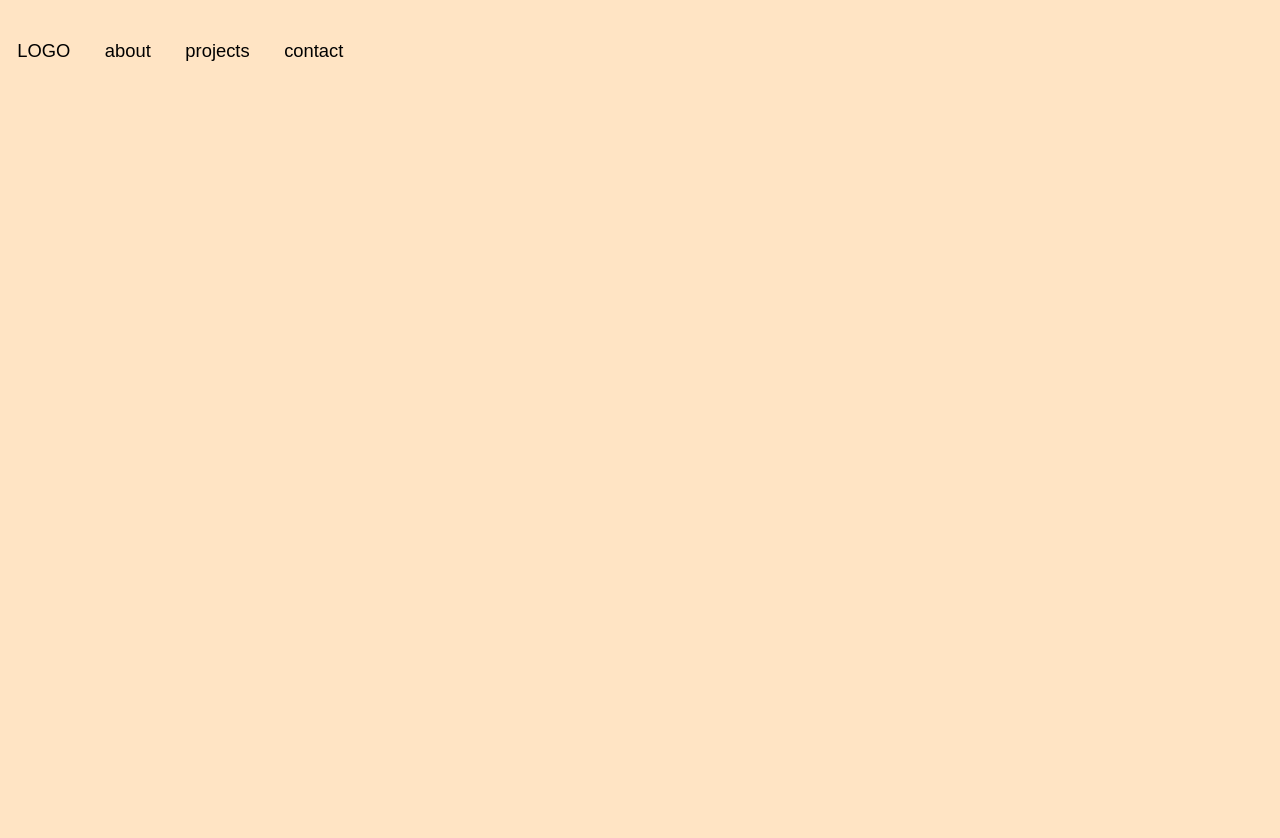
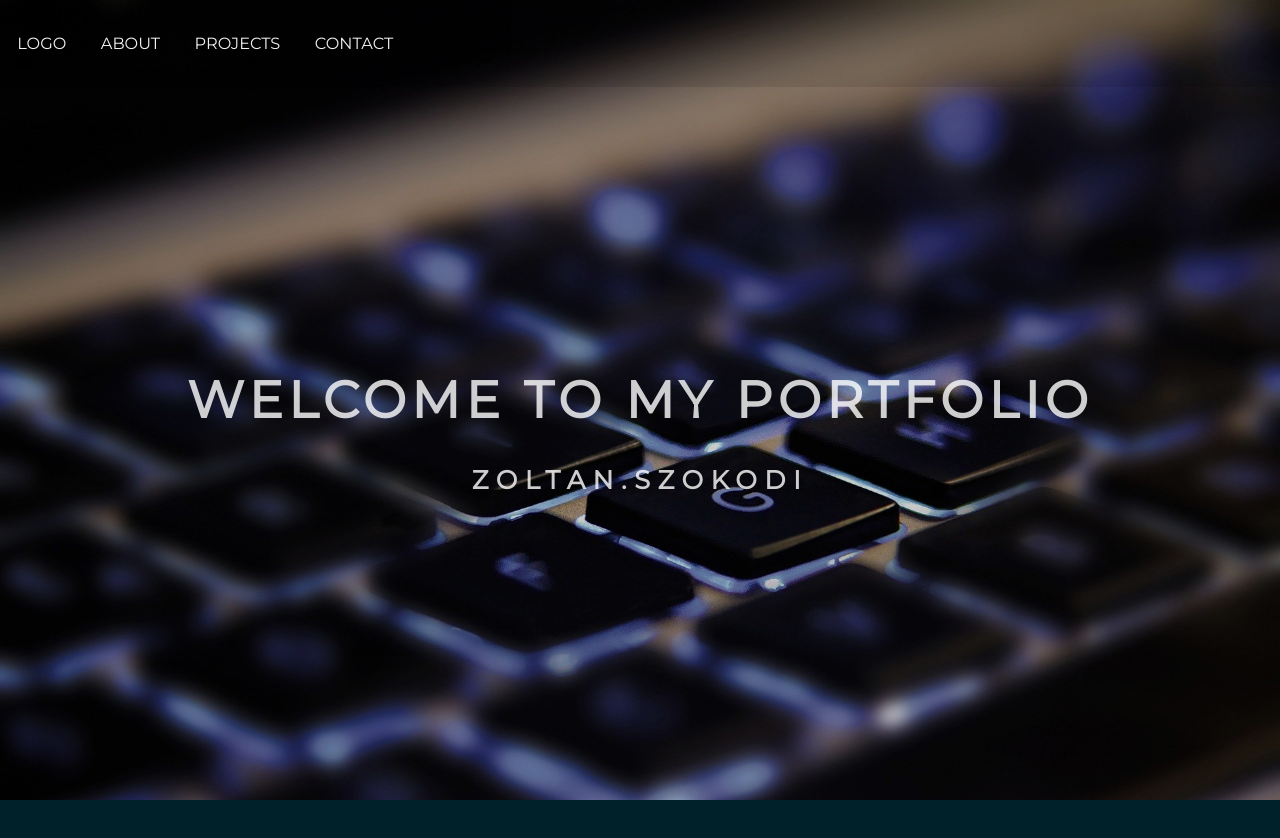
Before and after one commit to ZoltanSzokodi/Personal-Website-2020, a plain HTML site: page index.html in a window 1280 px wide. Shown: the top 838 px of the page. Drawn offline with nearby package versions, Linux system fonts and the light colour scheme.

Commit message:
basic Hero styled

```diff
--- a/index.html
+++ b/index.html
@@ -5,7 +5,8 @@
   <meta charset="UTF-8">
   <meta name="viewport" content="width=device-width, initial-scale=1.0">
   <link rel="stylesheet" href="/styles/style.css">
-  <link rel="stylesheet" href="https://cdnjs.cloudflare.com/ajax/libs/font-awesome/4.7.0/css/font-awesome.min.css">
+  <link href="https://fonts.googleapis.com/css?family=Montserrat&display=swap" rel="stylesheet">
+  <script type="module" src="https://unpkg.com/ionicons@5.0.0/dist/ionicons/ionicons.esm.js"></script>
   <title>Zoltan Szokodi</title>
 </head>
 
@@ -31,12 +32,14 @@
       <a href="#">projects</a>
       <a href="#">contact</a>
       <a href="javascript:void(0);" class="menu-icon">
-        <i class="fa fa-bars"></i>
+        <ion-icon name="menu"></ion-icon>
       </a>
     </div>
 
     <div class="overlay">
-      <a href="javascript:void(0)" class="close-btn">&times;</a>
+      <a href="javascript:void(0)" class="close-btn">
+        <ion-icon name="close"></ion-icon>
+      </a>
       <div class="overlay-content">
         <a href="#">about</a>
         <a href="#">projects</a>
@@ -44,6 +47,11 @@
       </div>
     </div>
 
+    <div class="hero-container">
+      <img src="./images/technology-banner.jpg" alt="hero image of computer">
+      <h1>welcome to my portfolio</h1>
+      <h2>zoltan.szokodi</h2>
+    </div>
 
   </div>
 
--- a/js/index.js
+++ b/js/index.js
@@ -10,12 +10,12 @@ const overlay = document.querySelector(".overlay");
 // When the user scrolls down 80px from the top of the document, resize the navbar's padding and the logo's font size
 const scrollFunction = () => {
   if (document.body.scrollTop > 80 || document.documentElement.scrollTop > 80) {
-    navbar.style.padding = "0rem 0rem";
-    navbar.style.backgroundColor = "#FFFFFF"
+    navbar.style.padding = ".5rem 0rem";
+    navbar.style.backgroundColor = "rgba(255, 255, 255, .98)";
     // document.getElementById("logo").style.fontSize = "25px";
   } else {
-    navbar.style.padding = "2rem 0rem";
-    navbar.style.backgroundColor = "transparent"
+    navbar.style.padding = "1.5rem 0rem";
+    navbar.style.backgroundColor = "rgba(0, 0, 0, .1)";
     // document.getElementById("logo").style.fontSize = "35px";
   }
 };
--- a/styles/reset.css
+++ b/styles/reset.css
@@ -40,7 +40,8 @@ body {
   scroll-behavior: smooth;
   text-rendering: optimizeSpeed;
   line-height: 1.5;
-  font-family: Arial, Helvetica, sans-serif;
+  /* font-family: Arial, Helvetica, sans-serif; */
+  font-family: "Montserrat", sans-serif;
 }
 
 /* Remove list styles on ul, ol elements with a class attribute */
--- a/styles/style.css
+++ b/styles/style.css
@@ -2,7 +2,7 @@
 
 .main-container {
   min-height: 200vh;
-  background-color: bisque;
+  background-color: rgba(0, 33, 41, 1);
 }
 
 /* NAVBAR ============================================================= */
@@ -10,8 +10,12 @@
 .navbar {
   position: fixed;
   overflow: hidden;
-  background-color: transparent;
-  padding: 2rem 0rem;
+  /* background-color: transparent; */
+  background-color: rgba(0, 0, 0, 0.1);
+  /* background-color: rgba(0, 33, 41, .1); */
+  border-bottom-left-radius: 2px;
+  border-bottom-right-radius: 2px;
+  padding: 1.5rem 0.5rem;
   transition: 0.4s;
   width: 100%;
   z-index: 10;
@@ -21,11 +25,12 @@
 .navbar a {
   float: left;
   display: block;
-  color: black;
+  color: #f1f1f1;
   text-align: center;
   padding: 1.4rem 1.6rem;
   text-decoration: none;
-  font-size: 1.7rem;
+  font-size: 1.5rem;
+  text-transform: uppercase;
 }
 
 .navbar a:not(:first-child):hover {
@@ -35,16 +40,17 @@
 
 .navbar .menu-icon {
   display: none;
-  font-size: 2rem;
+  font-size: 2.5rem;
 }
 
 @media screen and (max-width: 600px) {
   .navbar a:not(:first-child) {
     display: none;
   }
+
   .navbar a.menu-icon {
     float: right;
-    display: block;
+    display: flex;
   }
 }
 
@@ -56,7 +62,8 @@
   position: fixed;
   top: 0;
   z-index: 20;
-  background-color: rgba(0, 0, 0, 1);
+  /* background-color: rgba(0, 0, 0, 1); */
+  background-color: rgba(0, 33, 41, 1);
   overflow-x: hidden;
   transition: 0.5s;
 }
@@ -88,6 +95,67 @@
   position: absolute;
   top: 2rem;
   right: 2rem;
-  font-size: 4rem;
+  font-size: 2.5rem;
   color: #f1f1f1;
 }
+
+/* HERO ====================================================== */
+.hero-container {
+  width: 100%;
+  max-height: 100vh;
+  overflow: hidden;
+  position: relative;
+}
+
+.hero-container > img {
+  filter: brightness(80%);
+}
+
+.hero-container > h1 {
+  /* color: black; */
+  /* font-weight: bold; */
+  /* position: absolute;
+  top: 50%;
+  left: 50%;
+  background-color: rgba(255, 255, 255, 0.8);
+  font-size: 7vw;
+  margin: 0 auto;
+  padding: 1rem;
+  width: 50%;
+  text-align: center;
+  transform: translate(-50%, -50%);
+  mix-blend-mode: screen;
+  border-radius: 100px; */
+}
+
+.hero-container > h1 {
+  position: absolute;
+  top: 50%;
+  left: 50%;
+  color: rgba(255, 255, 255, 0.8);
+  font-size: 4vw;
+  /* font-family: "Montserrat", sans-serif; */
+  margin: 0 auto;
+  padding: 1rem;
+  width: 100%;
+  text-align: center;
+  transform: translate(-50%, -50%);
+  text-transform: uppercase;
+  letter-spacing: 0.5rem;
+}
+
+.hero-container > h2 {
+  position: absolute;
+  top: 60%;
+  left: 50%;
+  color: rgba(255, 255, 255, 0.8);
+  font-size: 2vw;
+  /* font-family: "Montserrat", sans-serif; */
+  margin: 0 auto;
+  padding: 1rem;
+  width: 100%;
+  text-align: center;
+  transform: translate(-50%, -50%);
+  text-transform: uppercase;
+  letter-spacing: 0.7rem;
+}
```
Also changed, not shown: images/abstract-banner.jpg (added), images/berlin-banner.jpg (added), images/computer-banner.jpg (added), images/technology-banner.jpg (added).
